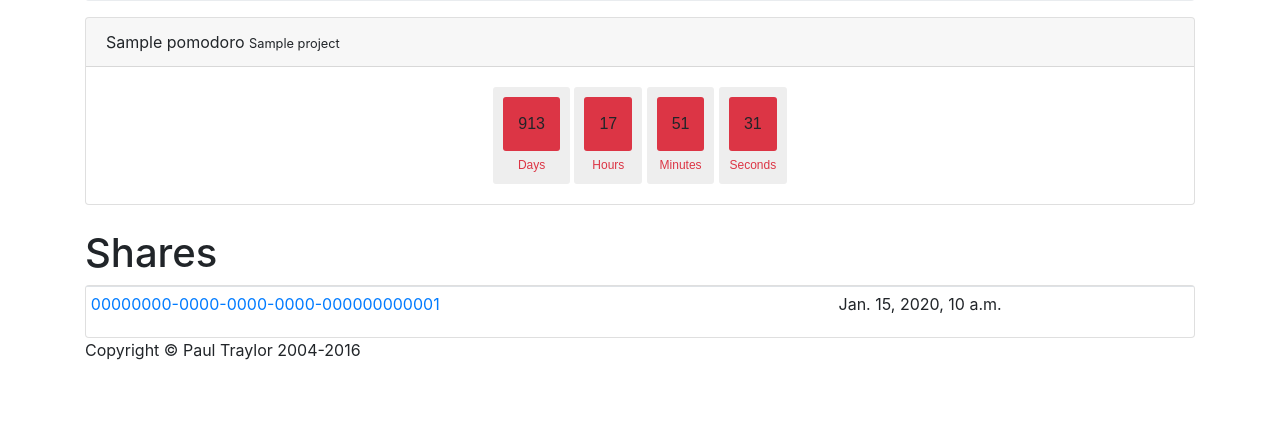
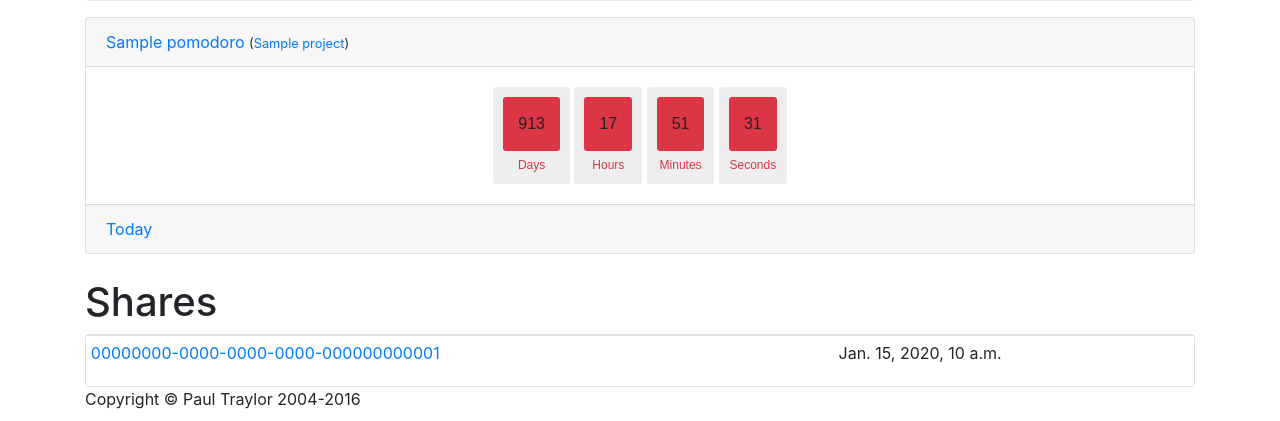
Before and after one commit to time-boxed/django-timeboxed, a Django app: page /share in a window 1280 px wide. Shown: the part 379-800 px from the top of the page. Run offline with Django 3.2, Linux system fonts and the light colour scheme; a user stored in the database is signed in; tables that the repository leaves empty hold one stand-in row (values such as "Sample post"); parts of the project's set-up code (start-up, migrations or seed data) failed here and were passed over; some libraries are stand-ins or nearby versions.

Commit message:
Minor formatting cleanup
- Unify our index and widget timers a bit
- Use bootstrap margin instead of extra br tag

```diff
--- a/pomodoro/static/js/pomodoro.js
+++ b/pomodoro/static/js/pomodoro.js
@@ -59,7 +59,8 @@ class Countdown {
     this.updateElement(this.hoursSpan, t, t.hours, true);
     this.updateElement(this.minutesSpan, t, t.minutes, true);
     this.updateElement(this.secondsSpan, t, t.seconds, true);
-    this.clock.className = `card card-${this.color(t.diff)}`;
+    // Add mb to add some margin to the bottom only
+    this.clock.className = `mb-4 card card-${this.color(t.diff)}`;
   }
 }
 
--- a/pomodoro/templates/pomodoro/timer.html
+++ b/pomodoro/templates/pomodoro/timer.html
@@ -1,6 +1,9 @@
 {% if latest_pomodoro %}
-<div class="text-center" data-countdown="{{ latest_pomodoro.end.isoformat }}">
-    <div class="card-header">{{latest_pomodoro.title}} <small>{{latest_pomodoro.project}}</small></div>
+<div class="text-center mb-4" data-countdown="{{ latest_pomodoro.end.isoformat }}">
+    <div class="card-header">
+        <a href="{{latest_pomodoro.get_absolute_url}}">{{latest_pomodoro.title}}</a>
+        <small>(<a href="{{latest_pomodoro.project.get_absolute_url}}">{{latest_pomodoro.project.name}}</a>)</small>
+    </div>
     <div class="card-body countdown-body">
         <div class="days">
             <span></span>
@@ -19,6 +22,6 @@
             <div>Seconds</div>
         </div>
     </div>
+    <div class="card-footer"><a href="{% url 'pomodoro:pomodoro-today' %}">Today</a></div>
 </div>
-<br />
 {% endif %}
```
Also changed, not shown: pomodoro/templates/pomodoro/index.html (+4 -3 lines).
